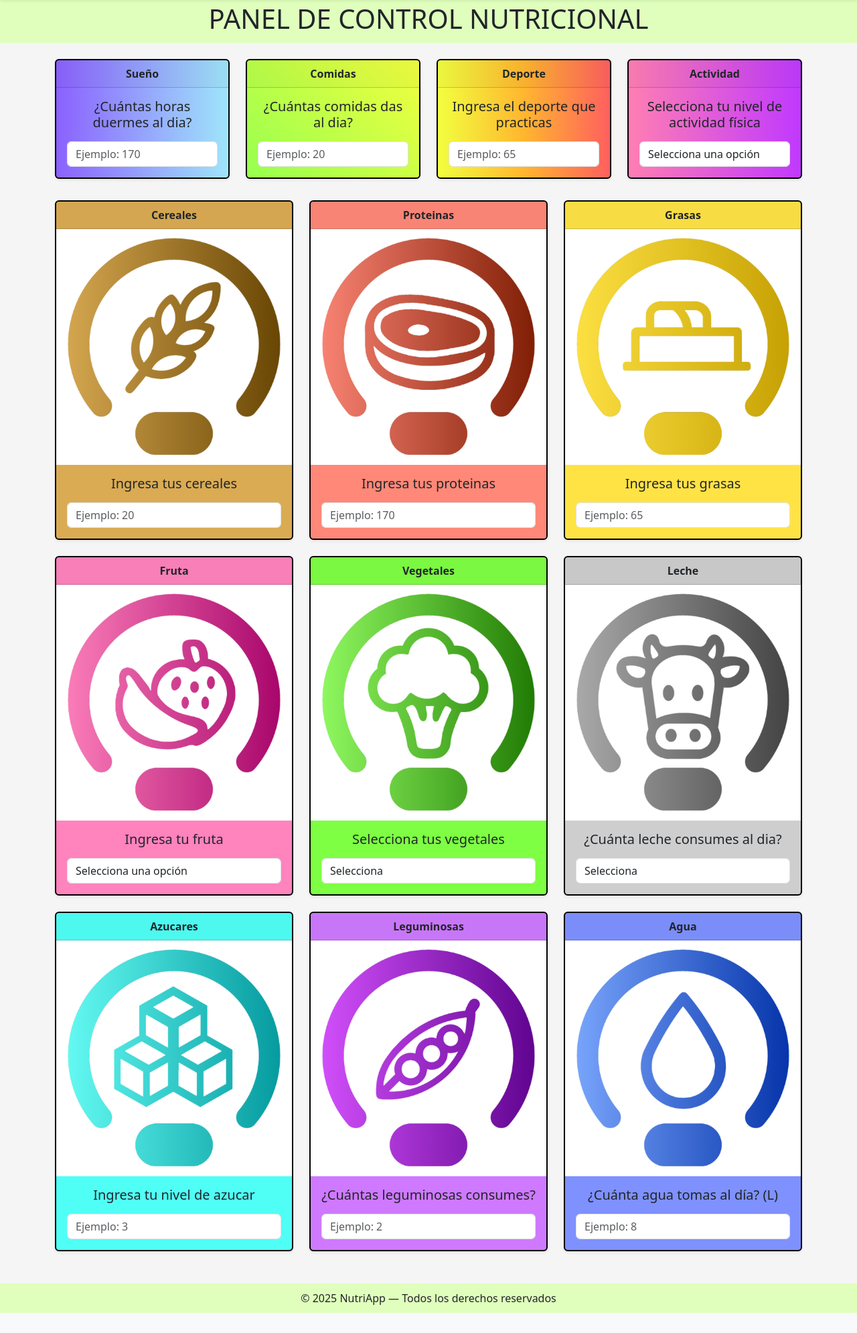
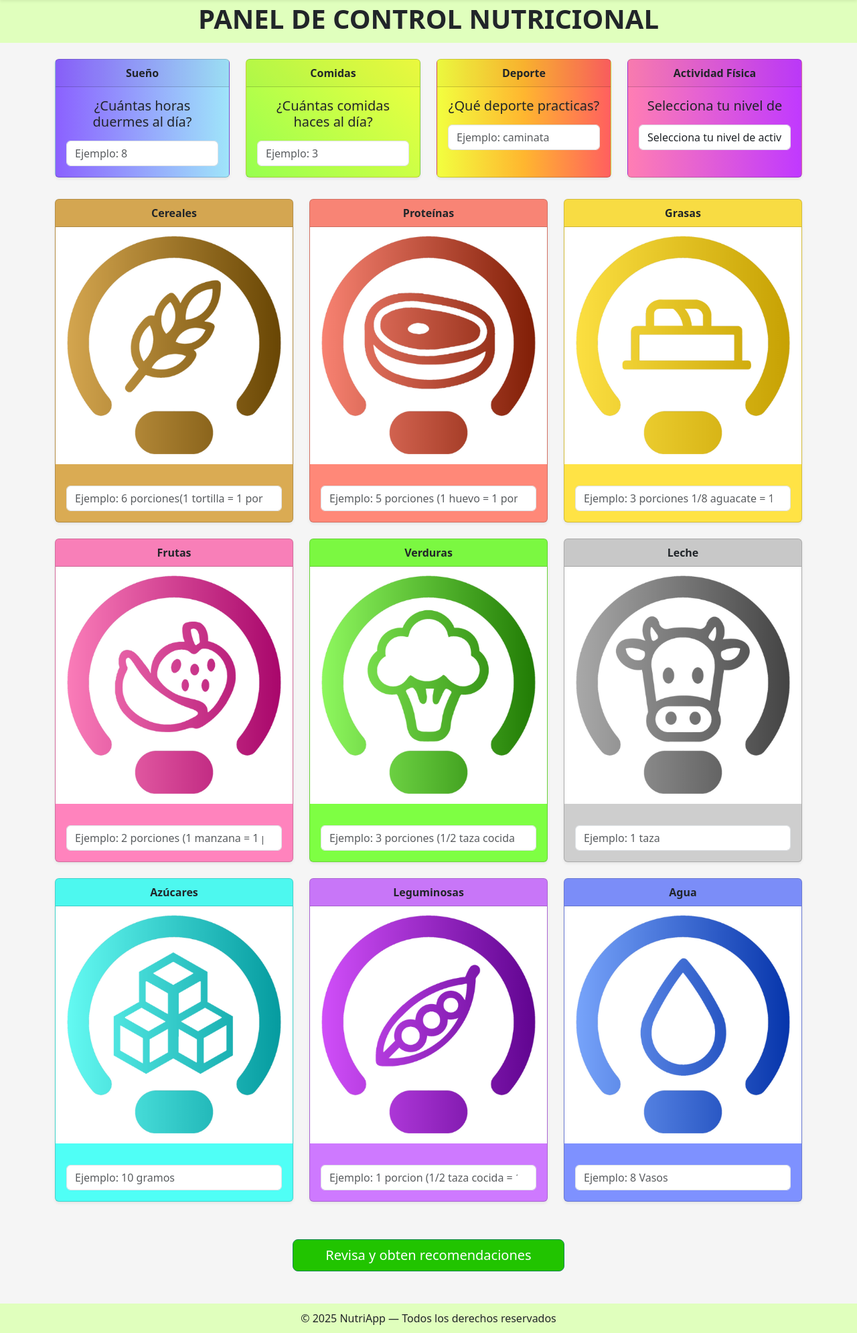
Before and after one commit to Camacho-Zamora-Adrian-Eduardo/Proyecto, a Flask app: page /interfaz in a window 1280 px wide. Shown: the part 56-2046 px from the top of the page at 67% size. Before the commit the page ends 2016 px from the top, so only its background shows below. Run offline with Flask 3, Linux system fonts and the light colour scheme.

Commit message:
terminado

```diff
--- a/app.py
+++ b/app.py
@@ -1,39 +1,43 @@
 from flask import Flask, render_template, request, redirect, url_for, flash, session
 import requests
-from googletrans import Translator
+from deep_translator import GoogleTranslator
 
 
 app = Flask(__name__)
 app.config['SECRET_KEY'] = '20_cosas_que_no_sabias_de_las_empanadas'
 
 
-USUARIOS_REGISTRADOS = {"admin@cetis.edu.mx": {"nombre": "Admin", "password": "Cetis61"}}
+Usuarios_registrados = {"admin@cetis.edu.mx": {"nombre": "Admin", "password": "Cetis61"}}
 
-
-TRADUCCIONES = {
-    "Energy": "Energía",
+Nutrientes_importantes = {
+    "Energy",
+    "Protein",
+    "Total lipid (fat)",
+    "Carbohydrate, by difference",
+    "Fiber, total dietary",
+    "Sugars, total including NLEA",
+    "Calcium, Ca",
+    "Iron, Fe",
+    "Sodium, Na",
+    "Potassium, K",
+    "Vitamin C, total ascorbic acid",
+    "Vitamin A, RAE"
+}
+Traducciones = {
+    "Energy": "Energía (kcal)",
     "Protein": "Proteína",
     "Total lipid (fat)": "Grasa total",
     "Carbohydrate, by difference": "Carbohidratos",
-    "Fiber, total dietary": "Fibra",
-    "Sugars, total": "Azúcares",
+    "Fiber, total dietary": "Fibra dietética",
+    "Sugars, total including NLEA": "Azúcares totales",
     "Calcium, Ca": "Calcio",
     "Iron, Fe": "Hierro",
     "Sodium, Na": "Sodio",
+    "Potassium, K": "Potasio",
     "Vitamin C, total ascorbic acid": "Vitamina C",
-    "Vitamin A, IU": "Vitamina A",
-    "Potassium, K": "Potasio",
-    "Cholesterol": "Colesterol",
-    "Fatty acids, total saturated": "Grasas saturadas",
-    "Fatty acids, total monounsaturated": "Grasas monoinsaturadas",
-    "Fatty acid, total polyunsaturated": "Grasas poliinsaturadas",
-    "Fatty acids, total polyunsaturated": "Grasas poliinsaturadas",
+    "Vitamin A, RAE": "Vitamina A",
 
-    "Branded Food": "Alimento de marca",
-    "Survey (FNDDS)": "Encuesta alimentaria",
-    "Foundation": "Base de datos principal",
-
-    "SR Legacy": "Base de datos histórica",}
+}
 
 api_key = "b48he0KjRd6oDnYooKxLr1OCO9pCoJPuX1bqmvDu"
 API_URL = "https://api.nal.usda.gov/fdc/v1/foods/search"
@@ -55,8 +59,8 @@ def validasesion():
         flash('Por favor ingresa email y contraseña', 'error')
         return render_template('iniciosesion.html')
 
-    if email in USUARIOS_REGISTRADOS:
-        usuario = USUARIOS_REGISTRADOS[email]
+    if email in Usuarios_registrados:
+        usuario = Usuarios_registrados[email]
 
         if usuario['password'] == password:
             session['usuario_email'] = email
@@ -76,10 +80,123 @@ def validasesion():
 def interfaz():
     return render_template("interfazinicio.html")
 
+@app.route("/recomendaciones", methods=["POST"])
+def recomendaciones():
+
+    sueno = int(request.form.get("sueno", 0))
+    comidas = int(request.form.get("comidas", 0))
+    deporte = request.form.get("deporte", "")
+    actividad = request.form.get("actividad", "")
+
+    cereales = int(request.form.get("cereales", 0))
+    proteinas = int(request.form.get("proteinas", 0))
+    grasas = int(request.form.get("grasas", 0))
+    frutas = int(request.form.get("frutas", 0))
+    verduras = int(request.form.get("vegetales", 0))
+    leche = int(request.form.get("leche", 0))
+    azucar = int(request.form.get("azucar", 0))
+    leguminosas = int(request.form.get("leguminosas", 0))
+    agua = float(request.form.get("agua", 0))
+
+    recomendaciones = []
+
+
+    if sueno < 7:
+        recomendaciones.append("*Duerme más de 7 horas al día para mejorar tu rendimiento.*")
+    else:
+        recomendaciones.append(" Buen trabajo con tus horas de sueño.")
+
+    if comidas < 3:
+        recomendaciones.append("*Haz al menos 3 comidas al día para mantener tu energía estable.*")
+    else:
+        recomendaciones.append(" Tu frecuencia de comidas es adecuada.")
+
+    if actividad == "baja":
+        recomendaciones.append(" *Aumenta tu actividad física al menos 30 min diarios.*")
+    elif actividad == "media":
+        recomendaciones.append(" Buen nivel de actividad física, sigue así.")
+    else:
+        recomendaciones.append(" Excelente nivel de actividad física.")
+
+
+    rec = {
+        "cereales": 6,
+        "proteinas": 5,
+        "grasas": 3,
+        "frutas": 2,
+        "verduras": 3,
+        "leche": 1,
+        "azucar": 50,
+        "leguminosas": 1,
+        "agua": 8
+    }
+
+    def revisar_consumo(nombre, valor_actual, valor_recomendado, bueno, bajo, alto):
+        if valor_actual < valor_recomendado:
+            recomendaciones.append(bajo)
+        elif valor_actual > valor_recomendado:
+            recomendaciones.append(alto)
+        else:
+            recomendaciones.append(bueno)
+
+    revisar_consumo("cereales", cereales, rec["cereales"],
+        " Buen consumo de cereales.",
+        " *Te faltan cereales integrales en tu alimentación.*",
+        " *Estás consumiendo demasiados cereales, reduce un poco.*"
+    )
+
+    revisar_consumo("proteinas", proteinas, rec["proteinas"],
+        " Buen consumo de proteínas.",
+        " *Incluye más proteínas magras como pollo, pescado, huevo.*",
+        " *Reduce tu exceso de proteínas.*"
+    )
+
+    revisar_consumo("frutas", frutas, rec["frutas"],
+        " Buen consumo de frutas.",
+        " *Consume más frutas frescas.*",
+        " *Demasiada fruta puede aumentar el azúcar natural.*"
+    )
+
+    revisar_consumo("verduras", verduras, rec["verduras"],
+        " Buen consumo de verduras.",
+        " *Necesitas más verduras.*",
+        " *Estás consumiendo demasiadas verduras (raro, pero posible).*"
+    )
+
+    revisar_consumo("leche", leche, rec["leche"],
+        " Buen consumo de lácteos.",
+        " *Incluye una porción de leche o derivados.*",
+        " *Estás consumiendo demasiados lácteos.*"
+    )
+
+    revisar_consumo("azúcar", azucar, rec["azucar"],
+        " Buen control de azúcar.",
+        " Tu consumo de azúcar es bajo.",
+        " *Reduce urgentemente tus niveles de azúcar.*"
+    )
+
+    revisar_consumo("leguminosas", leguminosas, rec["leguminosas"],
+        " Buen consumo de leguminosas.",
+        " *Incluye más frijoles, lentejas o garbanzos en tu dieta.*",
+        " *Consumo excesivo de leguminosas.*"
+    )
+
+    revisar_consumo("agua", agua, rec["agua"],
+        " Excelente hidratación.",
+        " *Te falta beber más agua, mínimo 2 litros diarios.*",
+        " *Estás tomando demasiada agua.*"
+    )
+
+    return render_template("interfazinicio.html", recomendaciones=recomendaciones)
+
+
 
 @app.route("/analisisdecomida")
 def analisis():
     return render_template("analisis.html")
+
+def traducir(texto):
+    return GoogleTranslator(source='es', target='en').translate(texto)
 
 @app.route('/search', methods=['POST'])
 def search_alimento():
@@ -89,8 +206,10 @@ def search_alimento():
         flash("Por favor, ingrese un alimento", "danger")
         return redirect(url_for('analisis'))
 
+    alimento_traducido = traducir(alimento_name)
+
     headers = {"X-Api-Key": api_key}
-    params = {"query": alimento_name}
+    params = {"query": alimento_traducido}
 
     try:
         response = requests.get(API_URL, headers=headers, params=params)
@@ -98,36 +217,44 @@ def search_alimento():
         data = response.json()
 
         if 'foods' not in data or len(data['foods']) == 0:
-            flash(f'Alimento "{alimento_name}" no encontrado', 'danger')
+            flash(f'Alimento \"{alimento_name}\" no encontrado', 'danger')
             return redirect(url_for('analisis'))
 
         alimento_data = data['foods'][0]
 
         alimento_info = {
-            "name": alimento_data["description"].title(),
-            "fdcId": alimento_data["fdcId"],
-            "foodCategory": TRADUCCIONES.get(
+            "name": alimento_data.get("description", "").title(),
+            "fdcId": alimento_data.get("fdcId"),
+            "foodCategory": Traducciones.get(
                 alimento_data.get("foodCategory", "Desconocida"),
                 alimento_data.get("foodCategory", "Desconocida")
             ),
-            "dataSource": TRADUCCIONES.get(
+            "dataSource": Traducciones.get(
                 alimento_data.get("dataSource", "Desconocido"),
                 alimento_data.get("dataSource", "Desconocido")
             ),
             "brandOwner": alimento_data.get("brandOwner", "Desconocido"),
 
             "foodNutrients": [
-                {"name": TRADUCCIONES.get(nutrient["nutrientName"],
-                                        nutrient["nutrientName"]),
-                    "value": nutrient["value"],
-                    "unit": nutrient["unitName"]}
-                for nutrient in alimento_data.get("foodNutrients", [])]}
+                {
+                    "name": Traducciones.get(
+                        nutrient.get("nutrientName", "Desconocido"),
+                        nutrient.get("nutrientName", "Desconocido")
+                    ),
+                    "value": nutrient.get("value", 0),
+                    "unit": nutrient.get("unitName", "")
+                }
+                for nutrient in alimento_data.get("foodNutrients", [])
+                if nutrient.get("nutrientName") in Nutrientes_importantes
+            ]
+        }
 
         return render_template("alimento.html", alimento=alimento_info)
 
     except requests.exceptions.RequestException as e:
         flash(f"Error al hacer la solicitud: {e}", "danger")
         return redirect(url_for('analisis'))
+
 
 
 @app.route("/calculadoraGET")
--- a/templates/base.html
+++ b/templates/base.html
@@ -68,9 +68,7 @@
         </section>
 
     </div>
-    <script src="https://cdn.jsdelivr.net/npm/bootstrap@5.3.8/dist/js/bootstrap.bundle.min.js"
-        integrity="sha384-FKyoEForCGlyvwx9Hj09JcYn3nv7wiPVlz7YYwJrWVcXK/BmnVDxM+D2scQbITxI"
-        crossorigin="anonymous"></script>
+    <script src="https://cdn.jsdelivr.net/npm/bootstrap@5.3.8/dist/js/bootstrap.bundle.min.js" integrity="sha384-FKyoEForCGlyvwx9Hj09JcYn3nv7wiPVlz7YYwJrWVcXK/BmnVDxM+D2scQbITxI" crossorigin="anonymous"></script>
         <footer>
         © 2025 NutriApp — Todos los derechos reservados
         </footer>
--- a/templates/interfazinicio.html
+++ b/templates/interfazinicio.html
@@ -1,13 +1,10 @@
 {% extends 'base.html' %}
 
 {% block titulo %}
-Nombre la pagina
+Panel Nutricional
 {% endblock titulo %}
 
-
 {% block contenido %}
-
-
 
 <style>
     body {
@@ -20,67 +17,77 @@ Nombre la pagina
         margin-top: 40px;
         font-weight: 500;
     }
+
 </style>
-</head>
-<body>
 
-  <!-- ENCABEZADO -->
+<form action="/recomendaciones" method="POST">
 <div class="row">
-            <div class="col-12 p-1"  style="background-color: #e0ffbd">
-                <h1 class="text-center">PANEL DE CONTROL NUTRICIONAL</h1>
+    <div class="col-12 p-1" style="background-color: #e0ffbd">
+        <h1 class="text-center fw-bold">PANEL DE CONTROL NUTRICIONAL</h1>
     </div>
 </div>
 
-  <!-- SECCIÓN DE OBJETIVOS (4 TARJETAS) -->
+{% if recomendaciones %}
+<div class="container my-5">
+    <div class="card p-4 shadow">
+        <h2 class="text-center mb-4">Recomendaciones Personalizadas</h2>
+
+        <ul class="list-group list-group-flush">
+            {% for r in recomendaciones %}
+            <li class="list-group-item fs-5">{{ r }}</li>
+            {% endfor %}
+        </ul>
+    </div>
+</div>
+{% endif %}
+
 <div class="container py-4">
     <div class="row justify-content-center gy-4">
 
-<!-- MINI TARJETA: SUEÑO -->
+
         <div class="col-12 col-sm-6 col-md-3">
-      <div class="card text h-100 shadow-sm" style="background: linear-gradient(90deg, #8b61ff, #9fe5fa); border: 2px solid black">
+            <div class="card h-100 shadow-sm" style="background: linear-gradient(90deg, #8b61ff, #9fe5fa);">
                 <div class="card-header text-center fw-bold">Sueño</div>
                 <div class="card-body">
-          <h5 class="card-title text-center">¿Cuántas horas duermes al dia?</h5>
-          <input id="altura" type="number" class="form-control mt-3" placeholder="Ejemplo: 170" required>
+                    <h5 class="card-title text-center">¿Cuántas horas duermes al día?</h5>
+                    <input name="sueno" id="sueno" type="number" class="form-control mt-3" placeholder="Ejemplo: 8" required>
                 </div>
             </div>
         </div>
 
-<!-- MINI TARJETA: COMIDAS -->
+
         <div class="col-12 col-sm-6 col-md-3">
-      <div class="card text h-100 shadow-sm" style="background: linear-gradient(45deg, #96ff4f, #f2ff3f); border: 2px solid black">
+            <div class="card h-100 shadow-sm" style="background: linear-gradient(45deg, #96ff4f, #f2ff3f);">
                 <div class="card-header text-center fw-bold">Comidas</div>
                 <div class="card-body">
-          <h5 class="card-title text-center">¿Cuántas comidas das al dia?</h5>
-          <input id="edad" type="number" class="form-control mt-3" placeholder="Ejemplo: 20" required>
+                    <h5 class="card-title text-center">¿Cuántas comidas haces al día?</h5>
+                    <input name="comidas" id="comidas" type="number" class="form-control mt-3" placeholder="Ejemplo: 3" required>
                 </div>
             </div>
         </div>
 
-<!-- MINI TARJETA: DEPORTE -->
+
         <div class="col-12 col-sm-6 col-md-3">
-      <div class="card text h-100 shadow-sm" style="background: linear-gradient(90deg, #f2ff3f, #ffb62f, #ff5f5f); border: 2px solid black">
+            <div class="card h-100 shadow-sm" style="background: linear-gradient(90deg, #f2ff3f, #ffb62f, #ff5f5f);">
                 <div class="card-header text-center fw-bold">Deporte</div>
                 <div class="card-body">
-          <h5 class="card-title text-center">Ingresa el deporte que practicas</h5>
-          <input id="peso" type="number" class="form-control mt-3" placeholder="Ejemplo: 65" required>
+                    <h5 class="card-title text-center">¿Qué deporte practicas?</h5>
+                    <input name="deporte" id="deporte" type="text" class="form-control mt-3" placeholder="Ejemplo: caminata" required>
                 </div>
             </div>
         </div>
 
-<!-- MINI TARJETA: ACTIVIDAD -->
+
         <div class="col-12 col-sm-6 col-md-3">
-      <div class="card text h-100 shadow-sm" style="background: linear-gradient(90deg, #ff7eb3, #c039ff); border: 2px solid black
-
-      ">
-        <div class="card-header text-center fw-bold">Actividad</div>
+            <div class="card h-100 shadow-sm" style="background: linear-gradient(90deg, #ff7eb3, #c039ff);">
+                <div class="card-header text-center fw-bold">Actividad Física</div>
                 <div class="card-body">
-          <h5 class="card-title text-center">Selecciona tu nivel de actividad física</h5>
-          <select id="actividad" class="form-control mt-3" required>
-            <option value="">Selecciona una opción</option>
-            <option value="baja">Baja</option>
-            <option value="media">Media</option>
-            <option value="alta">Alta</option>
+                    <h5 class="card-title text-center">Selecciona tu nivel de</h5>
+                    <select name="actividad" id="actividad" class="form-control mt-3" required>
+                        <option value="">Selecciona tu nivel de actividad fisica</option>
+                        <option value="baja">Baja 0-1 dias</option>
+                        <option value="media">Media 2-4 dias</option>
+                        <option value="alta">Alta 5 dias o mas</option>
                     </select>
                 </div>
             </div>
@@ -89,129 +96,105 @@ Nombre la pagina
     </div>
 </div>
 
-  <!-- SECCIÓN DE ALIMENTOS (9 TARJETAS) -->
+
 <div class="container py-2">
     <div class="row justify-content-center gy-4">
 
-<!-- CEREALES -->
+
         <div class="col-12 col-sm-6 col-md-4">
-        <div class="card h-100 shadow-sm" style="background-color: #daab53; border: 2px solid black">
+            <div class="card h-100 shadow-sm" style="background-color: #daab53;">
                 <div class="card-header text-center fw-bold">Cereales</div>
-          <img src="../static/img/CEREALES.png" class="img-fluid">
+                <img src="{{ url_for('static', filename='img/CEREALES.png') }}" class="img-fluid">
                 <div class="card-body">
-            <h5 class="card-title text-center">Ingresa tus cereales</h5>
-            <input id="edad" type="number" class="form-control mt-3" placeholder="Ejemplo: 20" required>
+                    <input name="cereales" id="cereales" type="number" class="form-control mt-3" placeholder="Ejemplo: 6 porciones(1 tortilla = 1 porcion)" required>
                 </div>
             </div>
         </div>
 
-<!-- PROTEINAS -->
+
         <div class="col-12 col-sm-6 col-md-4">
-        <div class="card h-100 shadow-sm" style="background-color: #ff8878; border: 2px solid black">
-          <div class="card-header text-center fw-bold">Proteinas</div>
-          <img src="../static/img/PROTEINAS.png" class="img-fluid">
+            <div class="card h-100 shadow-sm" style="background-color: #ff8878;">
+                <div class="card-header text-center fw-bold">Proteínas</div>
+                <img src="{{ url_for('static', filename='img/PROTEINAS.png') }}" class="img-fluid">
                 <div class="card-body">
-            <h5 class="card-title text-center">Ingresa tus proteinas</h5>
-            <input id="altura" type="number" class="form-control mt-3" placeholder="Ejemplo: 170" required>
+                    <input name="proteinas" id="proteinas" type="number" class="form-control mt-3" placeholder="Ejemplo: 5 porciones (1 huevo = 1 porcion)" required>
                 </div>
             </div>
         </div>
 
-<!-- GRASAS -->
+
         <div class="col-12 col-sm-6 col-md-4">
-        <div class="card h-100 shadow-sm" style="background-color: #ffe345; border: 2px solid black">
+            <div class="card h-100 shadow-sm" style="background-color: #ffe345;">
                 <div class="card-header text-center fw-bold">Grasas</div>
-          <img src="../static/img/GRASAS.png" class="img-fluid">
+                <img src="{{ url_for('static', filename='img/GRASAS.png') }}" class="img-fluid">
                 <div class="card-body">
-            <h5 class="card-title text-center">Ingresa tus grasas</h5>
-            <input id="peso" type="number" class="form-control mt-3" placeholder="Ejemplo: 65" required>
+                    <input name="grasas" id="grasas" type="number" class="form-control mt-3" placeholder="Ejemplo: 3 porciones 1/8 aguacate = 1 porcion" required>
                 </div>
             </div>
         </div>
 
-<!-- FRUTAS -->
+
         <div class="col-12 col-sm-6 col-md-4">
-        <div class="card h-100 shadow-sm" style="background-color: #ff83bd; border: 2px solid black">
-          <div class="card-header text-center fw-bold">Fruta</div>
-          <img src="../static/img/FRUTAS.png" class="img-fluid">
+            <div class="card h-100 shadow-sm" style="background-color: #ff83bd;">
+                <div class="card-header text-center fw-bold">Frutas</div>
+                <img src="{{ url_for('static', filename='img/FRUTAS.png') }}" class="img-fluid">
                 <div class="card-body">
-            <h5 class="card-title text-center">Ingresa tu fruta</h5>
-            <select id="actividad" class="form-control mt-3" required>
-              <option value="">Selecciona una opción</option>
-              <option value="baja">Baja</option>
-              <option value="media">Media</option>
-              <option value="alta">Alta</option>
-            </select>
+                    <input name="frutas" id="frutas" type="number" class="form-control mt-3" placeholder="Ejemplo: 2 porciones (1 manzana = 1 porcion)" required>
                 </div>
             </div>
         </div>
 
-<!-- VERDURAS -->
+
         <div class="col-12 col-sm-6 col-md-4">
-        <div class="card h-100 shadow-sm" style="background-color: #7eff43; border: 2px solid black">
-          <div class="card-header text-center fw-bold">Vegetales</div>
-          <img src="../static/img/VERDURAS.png" class="img-fluid">
+            <div class="card h-100 shadow-sm" style="background-color: #7eff43;">
+                <div class="card-header text-center fw-bold">Verduras</div>
+                <img src="{{ url_for('static', filename='img/VERDURAS.png') }}" class="img-fluid">
                 <div class="card-body">
-            <h5 class="card-title text-center">Selecciona tus vegetales</h5>
-            <select id="genero" class="form-control mt-3" required>
-              <option value="">Selecciona</option>
-              <option value="hombre">Hombre</option>
-              <option value="mujer">Mujer</option>
-              <option value="otro">Otro</option>
-            </select>
+                    <input name="vegetales" id="vegetales" type="number" class="form-control mt-3" placeholder="Ejemplo: 3 porciones (1/2 taza cocida = 1 porcion)" required>
                 </div>
             </div>
         </div>
 
-<!-- LECHE -->
+
         <div class="col-12 col-sm-6 col-md-4">
-        <div class="card h-100 shadow-sm" style="background-color: #cecece; border: 2px solid black">
+            <div class="card h-100 shadow-sm" style="background-color: #cecece;">
                 <div class="card-header text-center fw-bold">Leche</div>
-          <img src="../static/img/LECHE.png" class="img-fluid">
+                <img src="{{ url_for('static', filename='img/LECHE.png') }}" class="img-fluid">
                 <div class="card-body">
-            <h5 class="card-title text-center">¿Cuánta leche consumes al dia?</h5>
-            <select id="objetivo" class="form-control mt-3" required>
-              <option value="">Selecciona</option>
-              <option value="bajar">Bajar de peso</option>
-              <option value="mantener">Mantener peso</option>
-              <option value="subir">Subir masa muscular</option>
-            </select>
+                    <input name="leche" id="leche" type="number" class="form-control mt-3" placeholder="Ejemplo: 1 taza" required>
                 </div>
             </div>
         </div>
 
-<!-- AZUCAR -->
+
         <div class="col-12 col-sm-6 col-md-4">
-        <div class="card h-100 shadow-sm" style="background-color: #4ffff6; border: 2px solid black">
-          <div class="card-header text-center fw-bold">Azucares</div>
-          <img src="../static/img/AZUCAR.png" class="img-fluid">
+            <div class="card h-100 shadow-sm" style="background-color: #4ffff6;">
+                <div class="card-header text-center fw-bold">Azúcares</div>
+                <img src="{{ url_for('static', filename='img/AZUCAR.png') }}" class="img-fluid">
                 <div class="card-body">
-            <h5 class="card-title text-center">Ingresa tu nivel de azucar</h5>
-            <input id="comidas" type="number" class="form-control mt-3" placeholder="Ejemplo: 3" required>
+                    <input name="azucar" id="azucar" type="number" class="form-control mt-3" placeholder="Ejemplo: 10 gramos" required>
                 </div>
             </div>
         </div>
 
-<!-- LEGUMINOSAS -->
+
         <div class="col-12 col-sm-6 col-md-4">
-        <div class="card h-100 shadow-sm" style="background-color: #ce79ff; border: 2px solid black">
+            <div class="card h-100 shadow-sm" style="background-color: #ce79ff;">
                 <div class="card-header text-center fw-bold">Leguminosas</div>
-          <img src="../static/img/LEGUMINOSAS.png" class="img-fluid">
+                <img src="{{ url_for('static', filename='img/LEGUMINOSAS.png') }}" class="img-fluid">
                 <div class="card-body">
-            <h5 class="card-title text-center">¿Cuántas leguminosas consumes?</h5>
-            <input id="agua" type="number" class="form-control mt-3" placeholder="Ejemplo: 2" required>
+                    <input name="leguminosas" id="leguminosas" type="number" class="form-control mt-3" placeholder="Ejemplo: 1 porcion (1/2 taza cocida = 1 porcion)" required>
                 </div>
             </div>
         </div>
 
-<!-- AGUA -->
+
         <div class="col-12 col-sm-6 col-md-4">
-        <div class="card h-100 shadow-sm" style="background-color: #7e91ff; border: 2px solid black">
+            <div class="card h-100 shadow-sm" style="background-color: #7e91ff;">
                 <div class="card-header text-center fw-bold">Agua</div>
-          <img src="../static/img/AGUA.png" class="img-fluid">
+                <img src="{{ url_for('static', filename='img/AGUA.png') }}" class="img-fluid">
                 <div class="card-body">
-            <h5 class="card-title text-center">¿Cuánta agua tomas al día? (L)</h5>
-            <input id="sueno" type="number" class="form-control mt-3" placeholder="Ejemplo: 8" required>
+                    <input name="agua" id="agua" type="number" class="form-control mt-3" placeholder="Ejemplo: 8 Vasos" required>
                 </div>
             </div>
         </div>
@@ -219,4 +202,12 @@ Nombre la pagina
     </div>
 </div>
 
+<div class="text-center my-5">
+    <button type="submit" class="btn btn-success btn-lg px-5" style="background-color: #21c400;">Revisa y obten recomendaciones</button>
+</div>
+
+</form>
+
+
+
 {% endblock contenido %}
```
Lines whose indentation alone changed are shown as unchanged.
